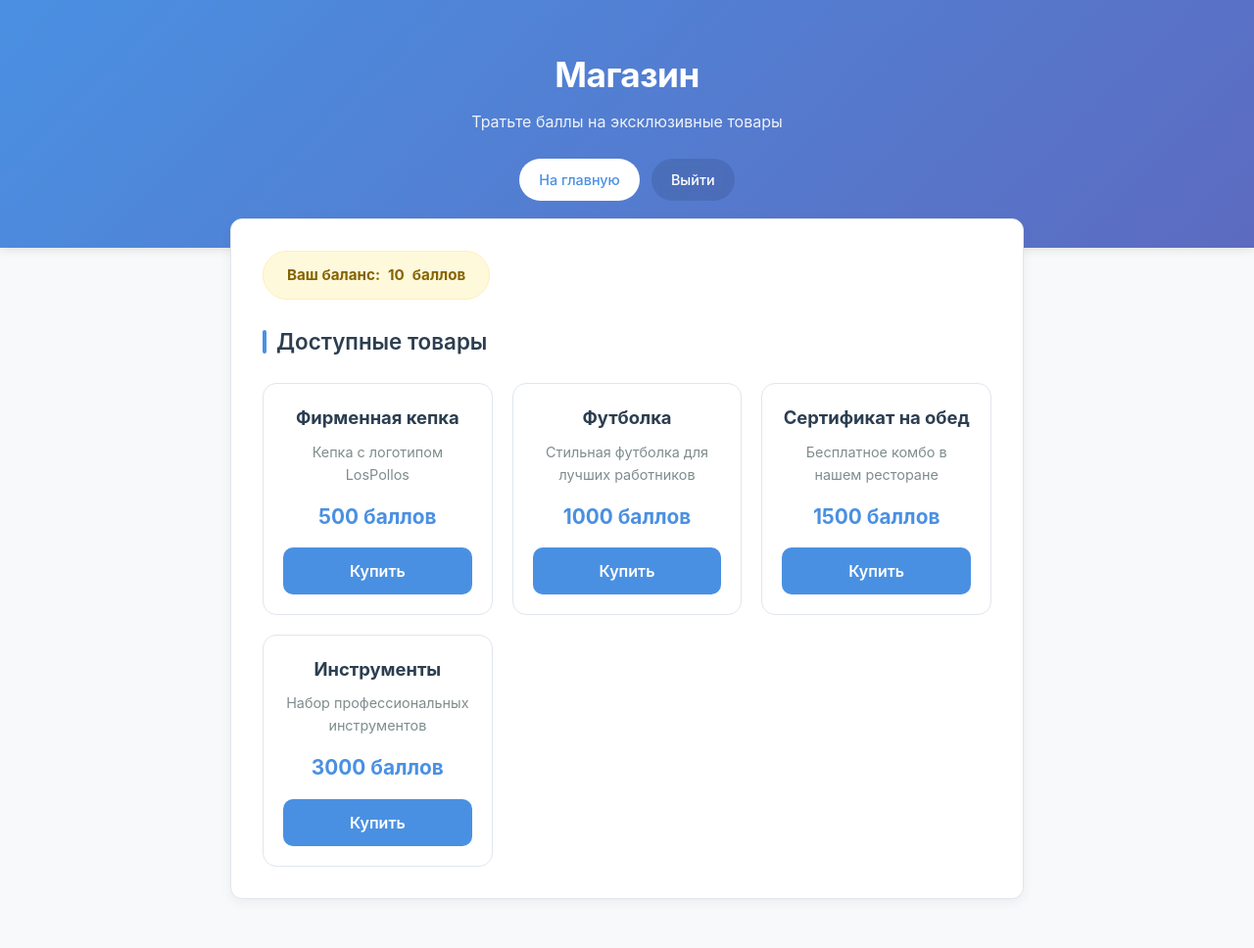
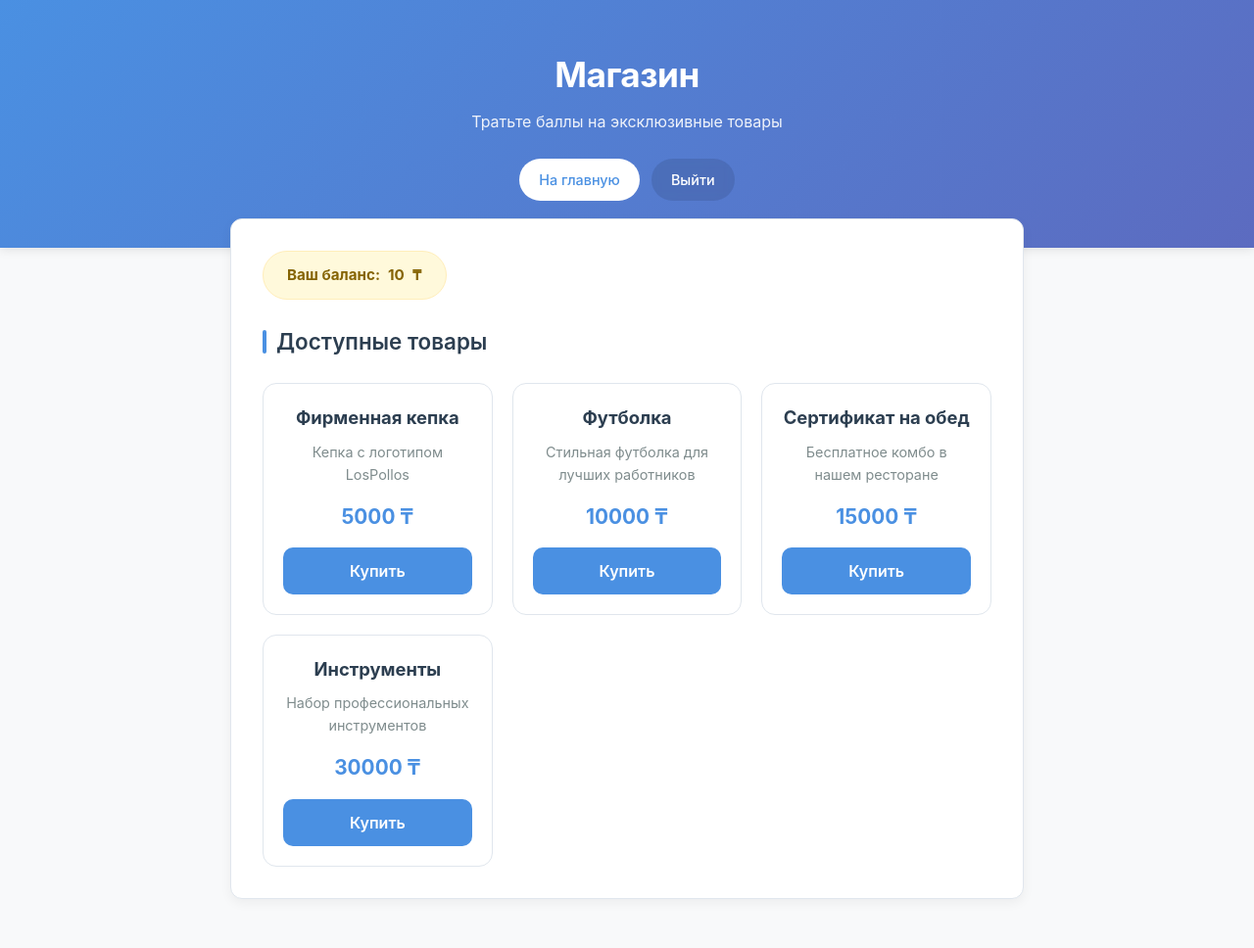
Before and after one commit to erkebulkaaasdad/LosPollosHermanos, a Flask app: page /shop in a window 1280 px wide. Shown: the whole page at 98% size. Run offline with Flask 3, Linux system fonts and the light colour scheme; the visitor is signed in with stand-in values (Sample User, id 1); tables that the repository leaves empty hold one stand-in row (values such as "Sample post").

Commit message:
Update: Points system replaced with Kazakhstan Tenge (₸)

```diff
--- a/app.py
+++ b/app.py
@@ -52,10 +52,10 @@ with app.app_context():
     db.create_all()
     if not ShopItem.query.first():
         items = [
-            ShopItem(name="Фирменная кепка", price=500, description="Кепка с логотипом LosPollos"),
-            ShopItem(name="Футболка", price=1000, description="Стильная футболка для лучших работников"),
-            ShopItem(name="Сертификат на обед", price=1500, description="Бесплатное комбо в нашем ресторане"),
-            ShopItem(name="Инструменты", price=3000, description="Набор профессиональных инструментов")
+            ShopItem(name="Фирменная кепка", price=5000, description="Кепка с логотипом LosPollos"),
+            ShopItem(name="Футболка", price=10000, description="Стильная футболка для лучших работников"),
+            ShopItem(name="Сертификат на обед", price=15000, description="Бесплатное комбо в нашем ресторане"),
+            ShopItem(name="Инструменты", price=30000, description="Набор профессиональных инструментов")
         ]
         db.session.bulk_save_objects(items)
     db.session.commit()
@@ -143,7 +143,7 @@ def submit_report():
         location=location,
         reporter_id=session['user_id'],
         report_photo=filename,
-        reward_points=300
+        reward_points=5000
     )
     db.session.add(new_task)
     db.session.commit()
--- a/templates/client.html
+++ b/templates/client.html
@@ -23,7 +23,7 @@
   <p>Сообщить о проблеме</p>
   <div class="nav-links">
     <a href="/worker" class="role-switch">Перейти в Рабочий</a>
-    <a href="/shop">Магазин <span class="points-display">{{ user.points }}</span></a>
+    <a href="/shop">Магазин <span class="points-display">{{ user.points }} ₸</span></a>
     <a href="/logout" class="logout-btn">Выйти</a>
   </div>
 </header>
--- a/templates/shop.html
+++ b/templates/shop.html
@@ -19,7 +19,7 @@
 
 <div class="container">
   <div class="card">
-    <div class="points-badge">Ваш баланс: <span id="userPoints">{{ user.points }}</span> баллов</div>
+    <div class="points-badge">Ваш баланс: <span id="userPoints">{{ user.points }}</span> ₸</div>
 
     <h2>Доступные товары</h2>
     <div class="shop-grid">
@@ -30,7 +30,7 @@
           <p>{{ item.description }}</p>
         </div>
         <div>
-          <div class="price">{{ item.price }} баллов</div>
+          <div class="price">{{ item.price }} ₸</div>
           <button onclick="buyItem({{ item.id }}, {{ item.price }})">Купить</button>
         </div>
       </div>
@@ -44,7 +44,7 @@
     const pointsSpan = document.getElementById('userPoints');
     const currentPoints = parseInt(pointsSpan.innerText);
     if (currentPoints < price) {
-        alert("Недостаточно баллов!");
+        alert("Недостаточно средств на балансе!");
         return;
     }
 
--- a/templates/welcome.html
+++ b/templates/welcome.html
@@ -93,11 +93,11 @@
       </div>
       <div class="feature-card">
         <h3>Рабочим</h3>
-        <p>Выполняйте заявки от жителей, прикрепляйте фотоотчет и получайте баллы за каждое успешно завершенное дело.</p>
+        <p>Выполняйте заявки от жителей, прикрепляйте фотоотчет и получайте выплаты в Тенге за каждое успешно завершенное дело.</p>
       </div>
       <div class="feature-card">
         <h3>Награды</h3>
-        <p>Тратьте заработанные баллы в нашем магазине на фирменную одежду, инструменты или сертификаты на вкусную еду.</p>
+        <p>Тратьте заработанные средства в нашем магазине на фирменную одежду, инструменты или сертификаты на вкусную еду.</p>
       </div>
     </div>
 
```
Also changed, not shown: templates/worker.html (+4 -4 lines).
